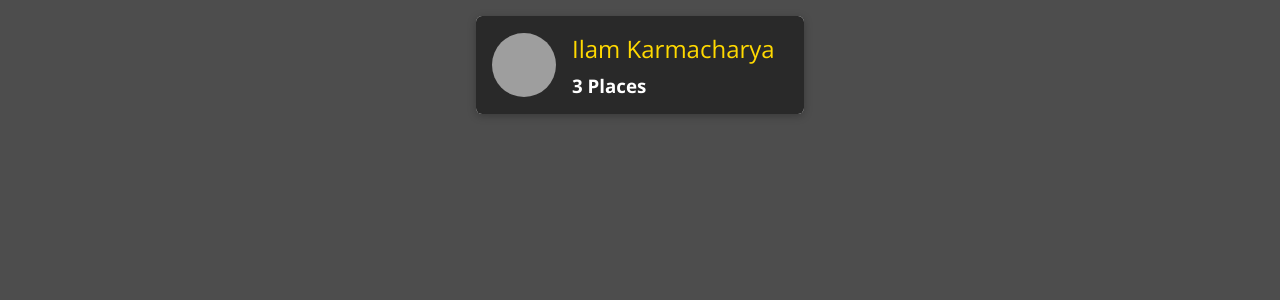
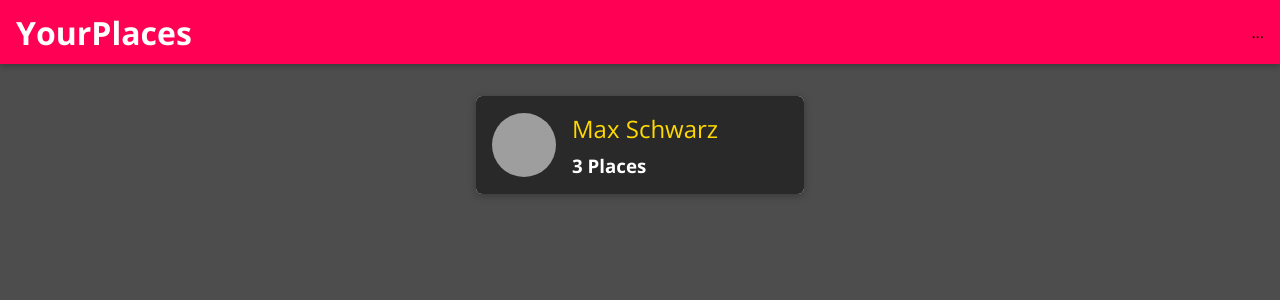
Before and after one commit to ilamkar/MERN-project, a React (Create React App) app: page / in a window 1280 px wide. Shown: the top 300 px of the page. Built offline with nearby package versions, Linux system fonts and the light colour scheme; grey boxes are pictures that could not be loaded.

Commit message:
adding main header

```diff
--- a/src/App.js
+++ b/src/App.js
@@ -8,10 +8,13 @@
 
 import Users from './user/pages/Users';
 import NewPlace from './places/pages/NewPlace';
+import MainNavigation from './shared/components/Navigation/MainNavigation';
 
 const App = () => {
   return (
     <Router>
+      <MainNavigation />
+      <main>
         <Switch>
           <Route path="/" exact>
             <Users />
@@ -21,6 +24,7 @@
           </Route>
           <Redirect to="/" />
         </Switch>
+      </main>
     </Router>
   );
 };
--- /dev/null
+++ b/src/shared/components/Navigation/MainHeader.css
@@ -0,0 +1,23 @@
+.main-header {
+  width: 100%;
+  height: 4rem;
+  display: flex;
+  align-items: center;
+  position: fixed;
+  top: 0;
+  left: 0;
+  background: #ff0055;
+  box-shadow: 0 2px 6px rgba(0, 0, 0, 0.26);
+  padding: 0 1rem;
+  z-index: 5;
+}
+
+main {
+  margin-top: 5rem;
+}
+
+@media (min-width: 768px) {
+  .main-header {
+    justify-content: space-between;
+  }
+}
--- /dev/null
+++ b/src/shared/components/Navigation/MainHeader.js
@@ -0,0 +1,9 @@
+import React from 'react';
+
+import './MainHeader.css';
+
+const MainHeader = props => {
+  return <header className="main-header">{props.children}</header>;
+};
+
+export default MainHeader;
--- /dev/null
+++ b/src/shared/components/Navigation/MainNavigation.css
@@ -0,0 +1,45 @@
+.main-navigation__menu-btn {
+  width: 3rem;
+  height: 3rem;
+  background: transparent;
+  border: none;
+  display: flex;
+  flex-direction: column;
+  justify-content: space-around;
+  margin-right: 2rem;
+  cursor: pointer;
+}
+
+.main-navigation__menu-btn span {
+  display: block;
+  width: 3rem;
+  height: 2.5px;
+  background: white;
+}
+
+.main-navigation__title {
+  color: white;
+}
+
+.main-navigation__title a {
+  text-decoration: none;
+  color: white;
+}
+
+.main-navigation__header-nav {
+  display: none;
+}
+
+.main-navigation__drawer-nav {
+  height: 100%;
+}
+
+@media (min-width: 768px) {
+  .main-navigation__menu-btn {
+    display: none;
+  }
+
+  .main-navigation__header-nav {
+    display: block;
+  }
+}
--- /dev/null
+++ b/src/shared/components/Navigation/MainNavigation.js
@@ -0,0 +1,25 @@
+import React from 'react';
+import { Link } from 'react-router-dom';
+
+import MainHeader from './MainHeader';
+import './MainNavigation.css';
+
+const MainNavigation = props => {
+  return (
+    <MainHeader>
+      <button className="main-navigation__menu-btn">
+        <span />
+        <span />
+        <span />
+      </button>
+      <h1 className="main-navigation__title">
+        <Link to="/">YourPlaces</Link>
+      </h1>
+      <nav>
+        ...
+      </nav>
+    </MainHeader>
+  );
+};
+
+export default MainNavigation;
--- a/src/user/components/UsersList.js
+++ b/src/user/components/UsersList.js
@@ -1,13 +1,16 @@
 import React from 'react';
 
 import UserItem from './UserItem';
+import Card from '../../shared/components/UIElements/Card';
 import './UsersList.css';
 
 const UsersList = props => {
   if (props.items.length === 0) {
     return (
       <div className="center">
-        <h2>No users found.</h2>
+        <Card>
+          <h2>No users found.</h2>
+        </Card>
       </div>
     );
   }
--- a/src/user/pages/Users.js
+++ b/src/user/pages/Users.js
@@ -6,12 +6,11 @@
   const USERS = [
     {
       id: 'u1',
-      name: 'Ilam Karmacharya',
+      name: 'Max Schwarz',
       image:
         'https://images.pexels.com/photos/839011/pexels-photo-839011.jpeg?auto=compress&cs=tinysrgb&dpr=2&h=750&w=1260',
       places: 3
-    },
-
+    }
   ];
 
   return <UsersList items={USERS} />;
```
Also changed, not shown: src/shared/components/Navigation/NavLinks.css (added), src/shared/components/Navigation/NavLinks.js (added), src/shared/components/Navigation/NaveLinks.js (added), src/shared/components/Navigation/SideDrawer.css (added), src/shared/components/Navigation/SideDrawer.js (added). Lines whose indentation alone changed are shown as unchanged.
